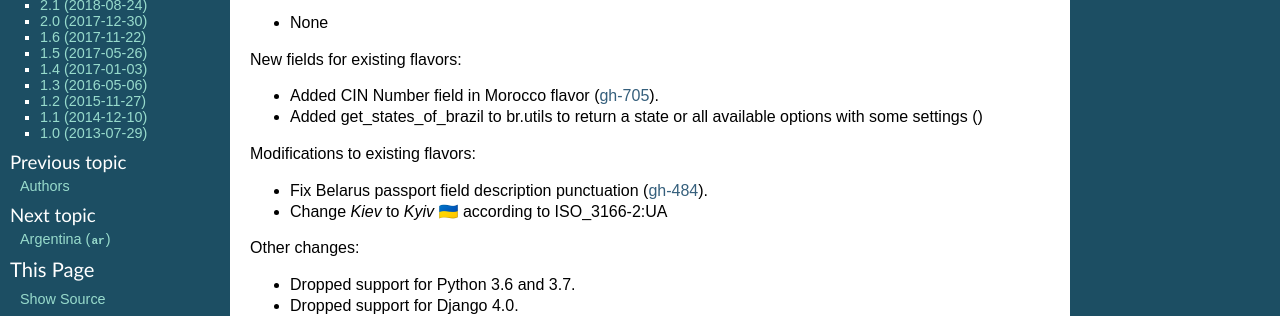
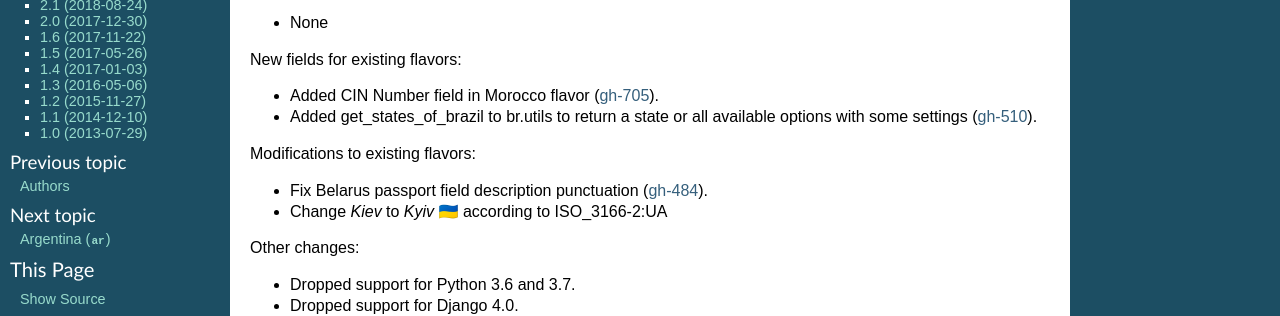
Before and after one commit to django/django-localflavor, a Sphinx documentation site: the page built from docs/changelog.rst, in a window 1280 px wide and 900 px high. Shown: the part 173-489 px from the top of the window. Built offline with Sphinx 7.4.7, drawn with Linux system fonts in a browser that asks for light colours.

Commit message:
Update changelog.rst

```diff
--- a/docs/changelog.rst
+++ b/docs/changelog.rst
@@ -12,7 +12,7 @@ New fields for existing flavors:
 
 - Added CIN Number field in Morocco flavor (`gh-705 <https://github.com/django/django-localflavor/pull/507>`_).
 - Added get_states_of_brazil to br.utils to return a state or all available options with some settings
-  ()
+  (`gh-510 <https://github.com/django/django-localflavor/pull/510>`_).
 
 Modifications to existing flavors:
 
```
